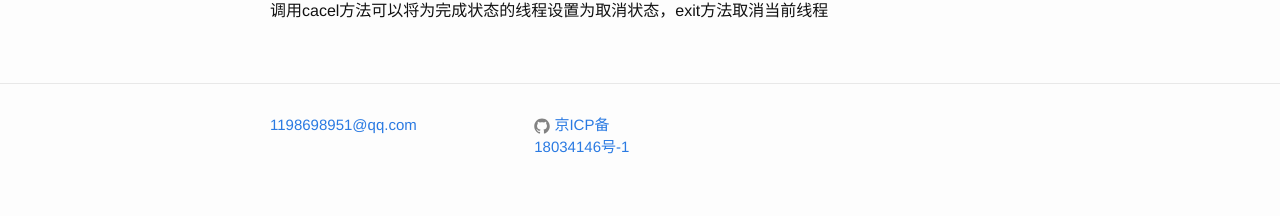
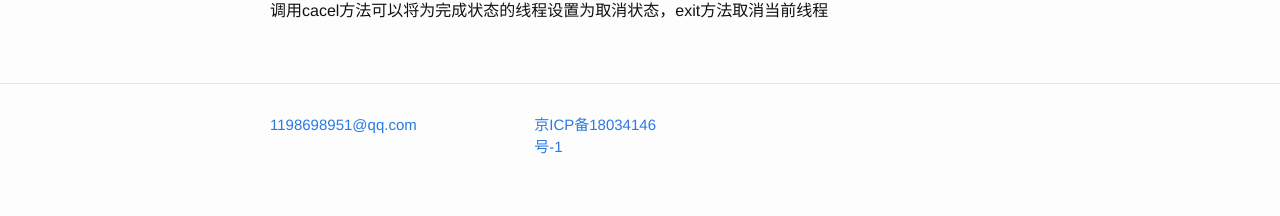
Before and after one commit to RealStory/RealStory.github.io, a Jekyll site: the page built from _posts/2015-11-4-iOS多线程开发.md, in a window 1280 px wide. Shown: the part 860-1076 px from the top of the page. Built offline with Jekyll 4.4.1, drawn with Linux system fonts in a browser that asks for light colours.

Commit message:
Update footer.html

```diff
--- a/_includes/footer.html
+++ b/_includes/footer.html
@@ -10,14 +10,9 @@
 
       <div class="footer-col  footer-col-2">
         <ul class="social-media-list">
-          {% if site.github_username %}
+          {% if site.beianhao %}
           <li>
             <a href="https://beian.miit.gov.cn/">
-              <span class="icon  icon--github">
-                <svg viewBox="0 0 16 16">
-                  <path fill="#828282" d="M7.999,0.431c-4.285,0-7.76,3.474-7.76,7.761 c0,3.428,2.223,6.337,5.307,7.363c0.388,0.071,0.53-0.168,0.53-0.374c0-0.184-0.007-0.672-0.01-1.32 c-2.159,0.469-2.614-1.04-2.614-1.04c-0.353-0.896-0.862-1.135-0.862-1.135c-0.705-0.481,0.053-0.472,0.053-0.472 c0.779,0.055,1.189,0.8,1.189,0.8c0.692,1.186,1.816,0.843,2.258,0.645c0.071-0.502,0.271-0.843,0.493-1.037 C4.86,11.425,3.049,10.76,3.049,7.786c0-0.847,0.302-1.54,0.799-2.082C3.768,5.507,3.501,4.718,3.924,3.65 c0,0,0.652-0.209,2.134,0.796C6.677,4.273,7.34,4.187,8,4.184c0.659,0.003,1.323,0.089,1.943,0.261 c1.482-1.004,2.132-0.796,2.132-0.796c0.423,1.068,0.157,1.857,0.077,2.054c0.497,0.542,0.798,1.235,0.798,2.082 c0,2.981-1.814,3.637-3.543,3.829c0.279,0.24,0.527,0.713,0.527,1.437c0,1.037-0.01,1.874-0.01,2.129 c0,0.208,0.14,0.449,0.534,0.373c3.081-1.028,5.302-3.935,5.302-7.362C15.76,3.906,12.285,0.431,7.999,0.431z"/>
-                </svg>
-              </span>
 
               <span class="username">{{ site.beianhao }}</span>
             </a>
```
